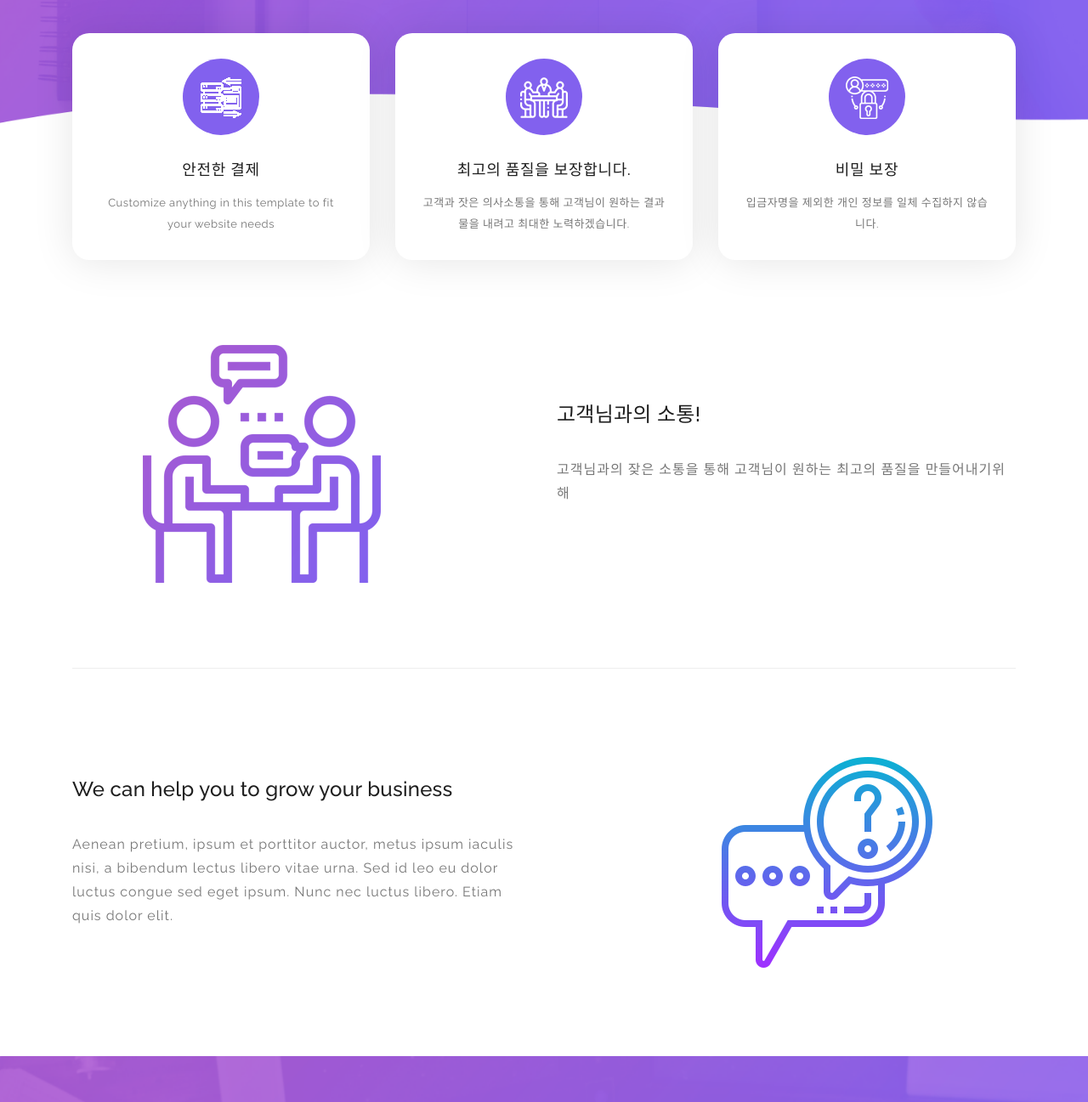
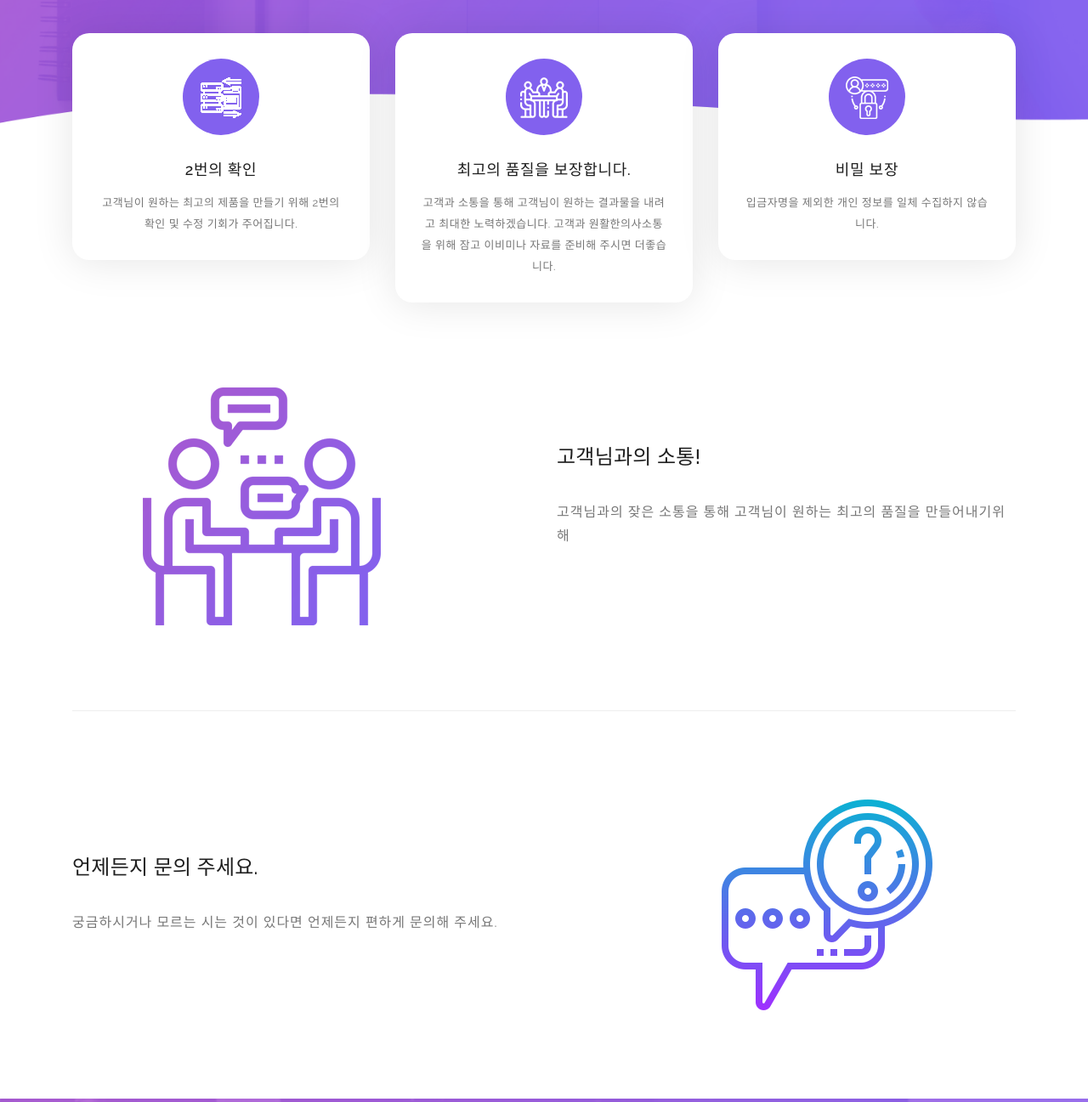
Before and after one commit to TWOJOB/leee, a plain HTML site: page index.html in a window 1280 px wide. Shown: the part 571-1868 px from the top of the page at 85% size. Drawn offline with Linux system fonts and the light colour scheme.

Commit message:
Add files via upload

```diff
--- a/index.html
+++ b/index.html
@@ -96,8 +96,8 @@
                                 <div class="icon">
                                     <i><img src="assets/images/featured-item-01.png" alt=""></i>
                                 </div>
-                                <h5 class="features-title">안전한 결제</h5>
-                                <p>Customize anything in this template to fit your website needs</p>
+                                <h5 class="features-title">2번의 확인</h5>
+                                <p>고객님이 원하는 최고의 제품을 만들기 위해 2번의 확인 및 수정 기회가 주어집니다.</p>
                             </div>
                         </div>
                         <!-- ***** Features Small Item End ***** -->
@@ -109,7 +109,9 @@
                                     <i><img src="assets/images/featured-item-02.png" alt=""></i>
                                 </div>
                                 <h5 class="features-title">최고의 품질을 보장합니다.</h5>
-                                <p>고객과 잣은 의사소통을 통해 고객님이 원하는 결과물을 내려고 최대한 노력하겠습니다.</p>
+                                <p>고객과 소통을 통해 고객님이 원하는 결과물을 내려고 최대한 노력하겠습니다.
+								고객과 원활한의사소통을 위해 잠고 이비미나 자료를 준비해 주시면 더좋습니다.
+								</p>
                             </div>
                         </div>
                         <!-- ***** Features Small Item End ***** -->
@@ -164,10 +166,10 @@
             <div class="row">
                 <div class="col-lg-6 col-md-12 col-sm-12 align-self-center mobile-bottom-fix">
                     <div class="left-heading">
-                        <h2 class="section-title">We can help you to grow your business</h2>
+                        <h2 class="section-title">언제든지 문의 주세요.</h2>
                     </div>
                     <div class="left-text">
-                        <p>Aenean pretium, ipsum et porttitor auctor, metus ipsum iaculis nisi, a bibendum lectus libero vitae urna. Sed id leo eu dolor luctus congue sed eget ipsum. Nunc nec luctus libero. Etiam quis dolor elit.</p>
+                        <p>궁금하시거나 모르는 시는 것이 있다면 언제든지 편하게 문의해 주세요.</p>
                     </div>
                 </div>
                 <div class="col-lg-1"></div>
```
